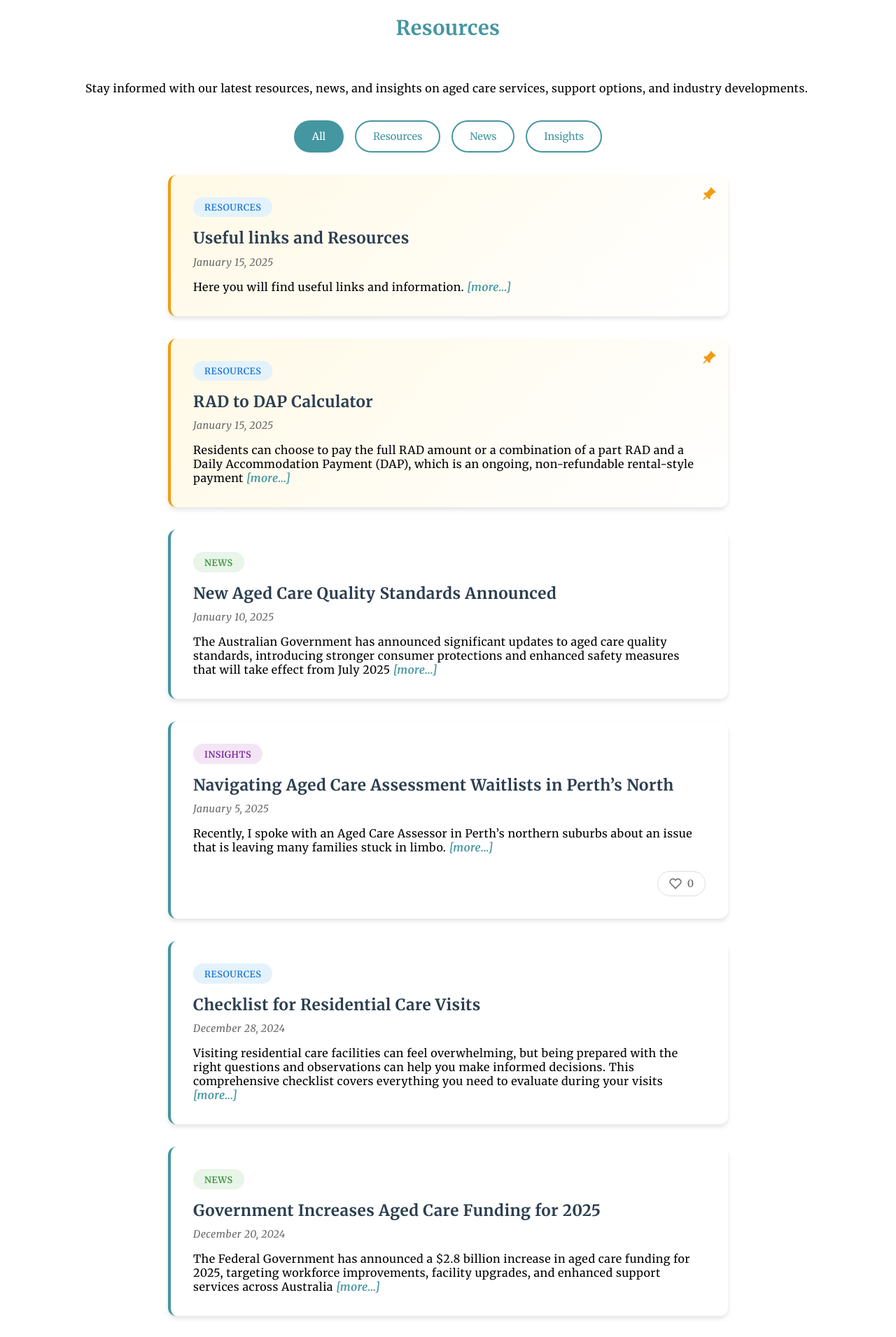
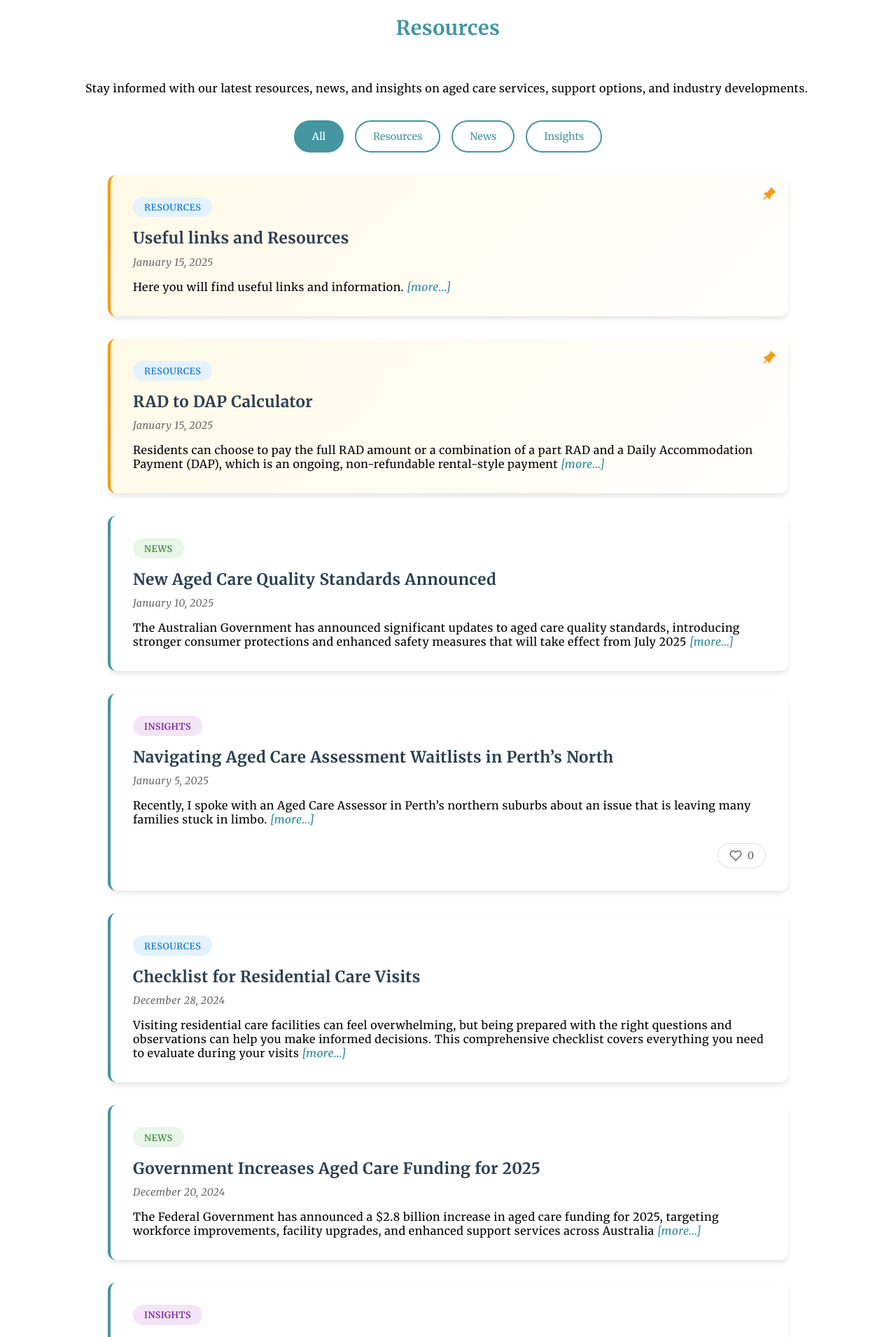
Before and after one commit to dmholyday/pathwaysincare-web, a Jekyll site: the page built from resources/index.html, in a window 1280 px wide. Shown: the part 343-2254 px from the top of the page at 70% size. Built offline with Jekyll 4.4.1, drawn with Linux system fonts in a browser that asks for light colours.

Commit message:
Expand resources page width to match other sections
- Increase blog-container max-width from 800px to 1200px for full-width layout
- Add consistent padding of 2rem to match site-wide container standards
- Update mobile responsive padding for optimal mobile display

🤖 Generated with [Claude Code](https://claude.ai/code)

Co-Authored-By: Claude <noreply@anthropic.com>

```diff
--- a/assets/style.css
+++ b/assets/style.css
@@ -1524,8 +1524,9 @@ button {
 
 /* Blog/Resources Styles */
 .blog-container {
-    max-width: 800px;
+    max-width: 1200px;
     margin: 2rem auto 0;
+    padding: 0 2rem;
 }
 
 .blog-filters {
@@ -1719,7 +1720,7 @@ button {
 
 @media (max-width: 1080px) {
     .blog-container {
-        padding: 0 1rem;
+        padding: 0;
     }
 
     .blog-filters {
```
